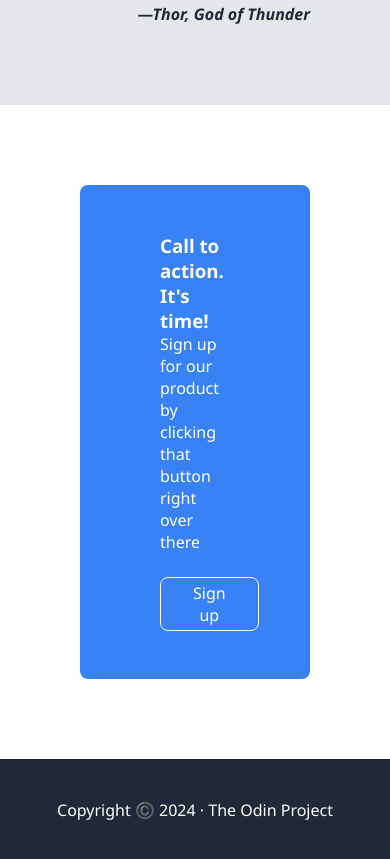
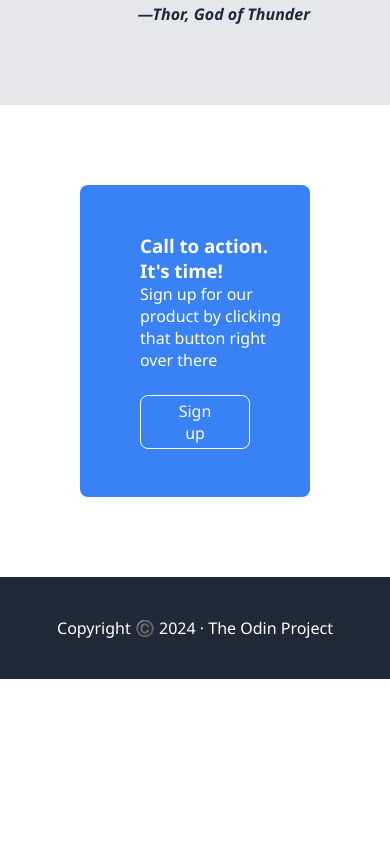
Before and after one commit to tateneko/odin-landing, a plain HTML site: page index.html in a window 390 px wide. Shown: the part 2324-3183 px from the top of the page. After the commit the page ends 3003 px from the top, so only its background shows below. Drawn offline with Linux system fonts and the light colour scheme.

Commit message:
Fix minor responsive behavior issues with .cta section

```diff
--- a/style.css
+++ b/style.css
@@ -148,17 +148,19 @@ cite {
 .cta-box {
     background-color: #3882f6;
     color: white;
-    padding: 48px 80px;
+    padding: 48px 60px;
     border-radius: 8px;
     display: flex;
     align-items: center;
+    justify-content: space-between;
     gap: 24px;
     flex-wrap: wrap;
+    max-width: 800px;
 }
 
 .cta-content {
     flex-grow: 1;
-    max-width: 400px;
+    min-width: 150px;
 }
 
 .cta-box button {
```
